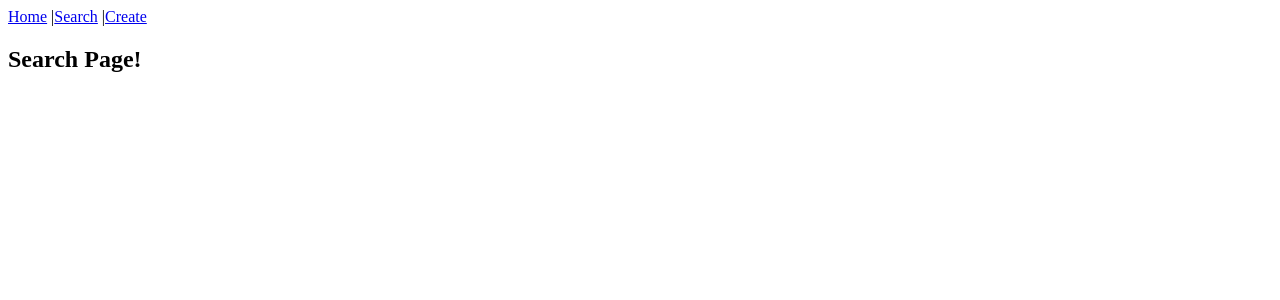
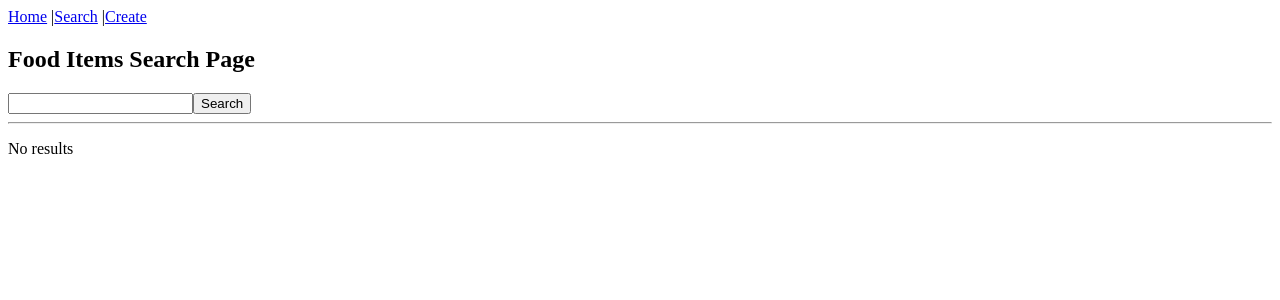
Before and after one commit to iancwwong/fammenu-frontend, a React app: page /search in a window 1280 px wide. Shown: the top 300 px of the page. Built offline with nearby package versions, Linux system fonts and the light colour scheme.

Commit message:
Setting up pages for app

```diff
--- a/src/pages/SearchPage.js
+++ b/src/pages/SearchPage.js
@@ -1,11 +1,27 @@
 import React from 'react';
 import Navbar from '../components/Navbar';
+import SearchForm from '../components/searchPage/SearchForm';
+import SearchResults from '../components/searchPage/SearchResults';
 
-const SearchPage = () => (
-    <div>
-        <Navbar />
-        <h2>Search Page!</h2>
-    </div>
-);
+export default class SearchPage extends React.Component {
 
-export default SearchPage;
+    state = {
+        foundFoodItems: []
+    };
+
+    handleSearchOptions = (results)  => {
+        this.setState(() => ({ foundFoodItems: results }));
+    }
+
+    render() {
+        return (
+            <div>
+                <Navbar />
+                <h2>Food Items Search Page</h2>
+                <SearchForm handleSearchOptions={this.handleSearchOptions}/>
+                <hr />
+                <SearchResults foundFoodItems={this.state.foundFoodItems}/>
+            </div>
+        )
+    }
+}
```
Also changed, not shown: src/components/SearchPage.js (deleted, +0 -25 lines), src/components/searchPage/FoodItem.js (renamed from src/components/FoodItem.js), src/components/searchPage/SearchForm.js (renamed from src/components/SearchForm.js), src/components/searchPage/SearchResults.js (renamed from src/components/SearchResults.js).
